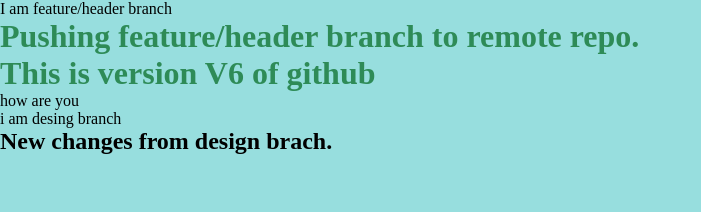
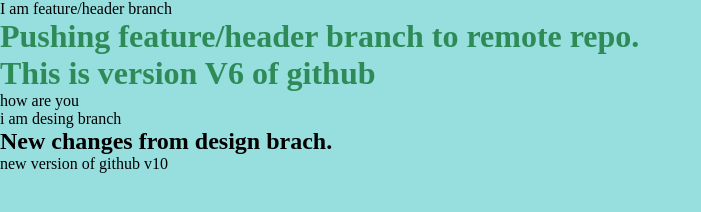
Before and after one commit to nitinwagh71/my-repo-practice, a plain HTML site: page index.html in a window 1280 px wide. Shown: the whole page, without its empty margins (0-701 px from the left). Drawn offline with Linux system fonts and the light colour scheme.

Commit message:
new v10 from f/h branch

```diff
--- a/index.html
+++ b/index.html
@@ -15,5 +15,6 @@
     <p>how are you</p>
     <p>i am desing branch</p>
     <h2>New changes from design brach.</h2>
+    <p>new version of github v10</p>
   </body>
 </html>
```
